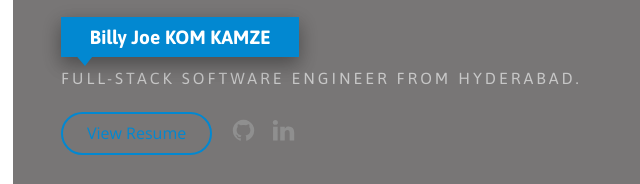
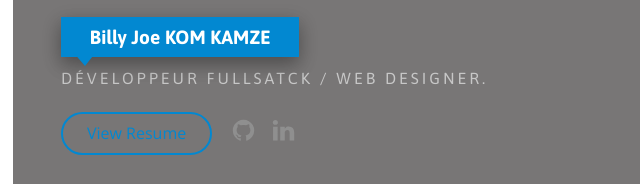
Before and after one commit to Billy3Joe/pmy-portfolio-v2, a plain HTML site: page index.html in a window 1280 px wide. Shown: the part 184-368 px from the top of the page, 57-697 px from the left. Drawn offline with nearby package versions, Linux system fonts and the light colour scheme; files whose address does not match are found by name.

Commit message:
Update index.html

```diff
--- a/index.html
+++ b/index.html
@@ -91,7 +91,7 @@ Author URL: https://github.com/Billy3Joe
         <div class="banner-info">
           <div class="col-md-7 header-right">
             <h1>Billy Joe KOM KAMZE</h1>
-            <h6>FULL-STACK Software Engineer from Hyderabad.</h6>
+            <h6>DÉVELOPPEUR FULLSATCK / WEB DESIGNER.</h6>
             <div class="hero__links">
               <a href="docs/.pdf" target="_blank" class="hero__resume btn" title="Click to view my Resume">View Resume</a>
               <ul class="hero__social">
```
